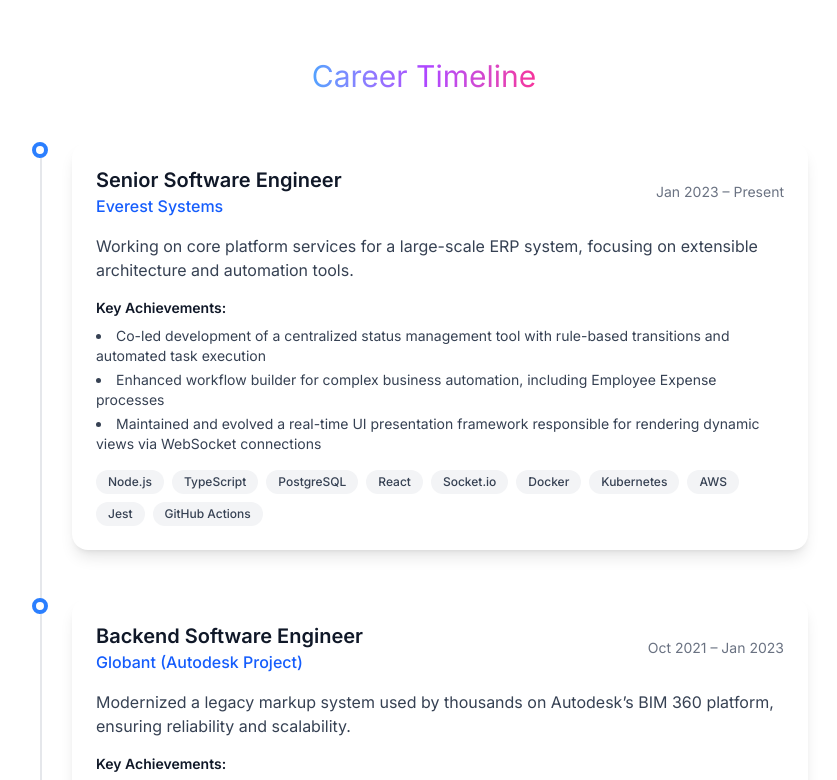
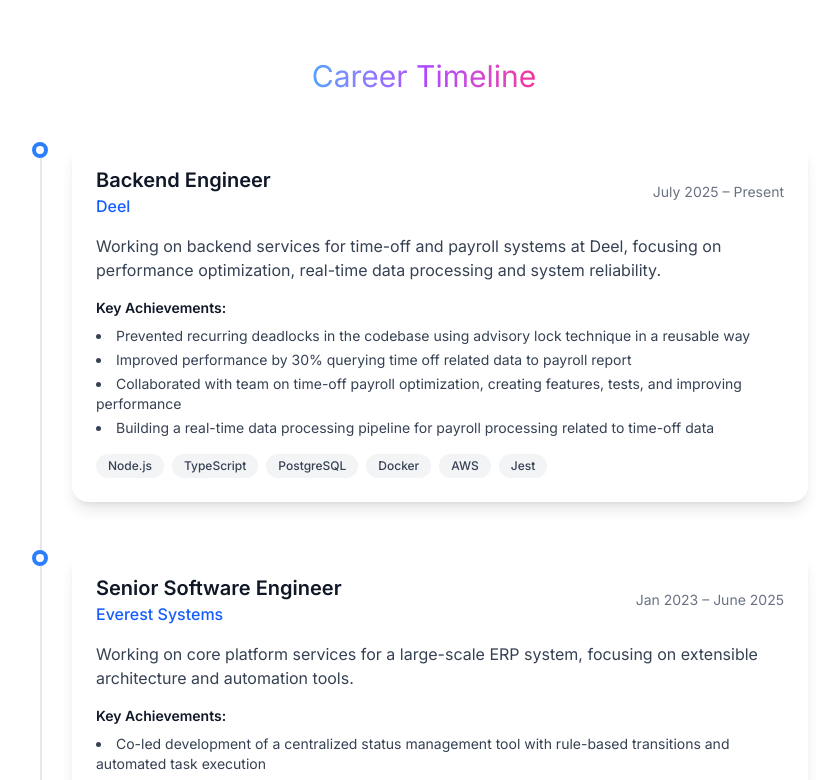
Before and after one commit to liquidlx/liquidlx.github.io, a Next.js app: page / in a window 1280 px wide. Shown: the part 2000-2780 px from the top of the page, without its empty margins (216-1053 px from the left). Built offline with nearby package versions, Linux system fonts and the light colour scheme.

Commit message:
include deel (current) on career timeline

```diff
--- a/src/components/CareerTimeline/timelineData.ts
+++ b/src/components/CareerTimeline/timelineData.ts
@@ -2,10 +2,32 @@ import type { TimelineItem } from "./types";
 
 export const timelineData: TimelineItem[] = [
   {
+    company: "Deel",
+    companyUrl: "https://www.deel.com/",
+    role: "Backend Engineer",
+    period: "July 2025 – Present",
+    description:
+      "Working on backend services for time-off and payroll systems at Deel, focusing on performance optimization, real-time data processing and system reliability.",
+    achievements: [
+      "Prevented recurring deadlocks in the codebase using advisory lock technique in a reusable way",
+      "Improved performance by 30% querying time off related data to payroll report",
+      "Collaborated with team on time-off payroll optimization, creating features, tests, and improving performance",
+      "Building a real-time data processing pipeline for payroll processing related to time-off data",
+    ],
+    technologies: [
+      "Node.js",
+      "TypeScript",
+      "PostgreSQL",
+      "Docker",
+      "AWS",
+      "Jest",
+    ],
+  },
+  {
     company: "Everest Systems",
     companyUrl: "https://www.everest-systems.com/",
     role: "Senior Software Engineer",
-    period: "Jan 2023 – Present",
+    period: "Jan 2023 – June 2025",
     description:
       "Working on core platform services for a large-scale ERP system, focusing on extensible architecture and automation tools.",
     achievements: [
```
